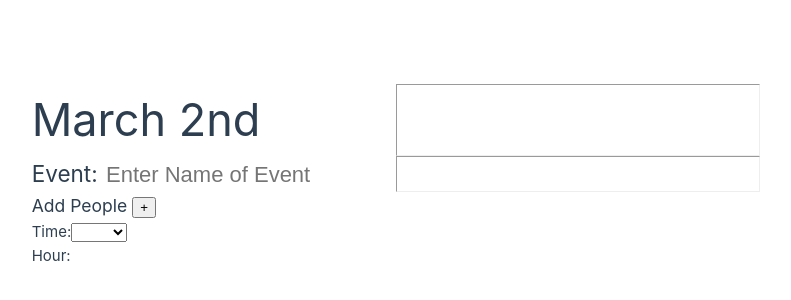
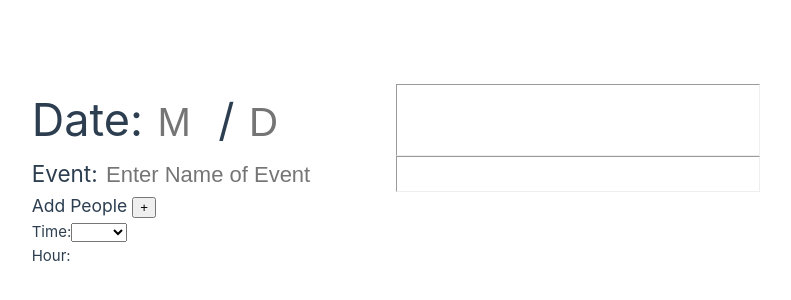
Before and after one commit to klaswell16/calendar, a Vue app: page / in a window 1280 px wide. Shown: the part 224-524 px from the top of the page, without its empty margins (244-1035 px from the left). Built offline with nearby package versions, Linux system fonts and the light colour scheme.

Commit message:
Add user input to date

```diff
--- a/src/App.vue
+++ b/src/App.vue
@@ -45,7 +45,12 @@ export default {
 </script>
 
 <template>
-  <header>March 2nd</header>
+  <header>
+    Date:
+    <input v-model="month" type="text" style="width: 50px" class="monthText" placeholder="M" />
+    /
+    <input v-model="day" type="text" style="width: 50px" class="dayText" placeholder="D" />
+  </header>
   <hr />
   <div>
     <h2>
@@ -102,4 +107,28 @@ header {
   color: whitesmoke;
   font-size: 22px;
 }
+.monthText {
+  background-color: transparent;
+  border: none;
+  outline: none;
+}
+.monthText:focus {
+  box-shadow: 0 0 2px rgba(0, 0, 0, 0.3);
+}
+.monthText[type='text'] {
+  color: whitesmoke;
+  font-size: 40px;
+}
+.dayText {
+  background-color: transparent;
+  border: none;
+  outline: none;
+}
+.dayText:focus {
+  box-shadow: 0 0 2px rgba(0, 0, 0, 0.3);
+}
+.dayText[type='text'] {
+  color: whitesmoke;
+  font-size: 40px;
+}
 </style>
```
